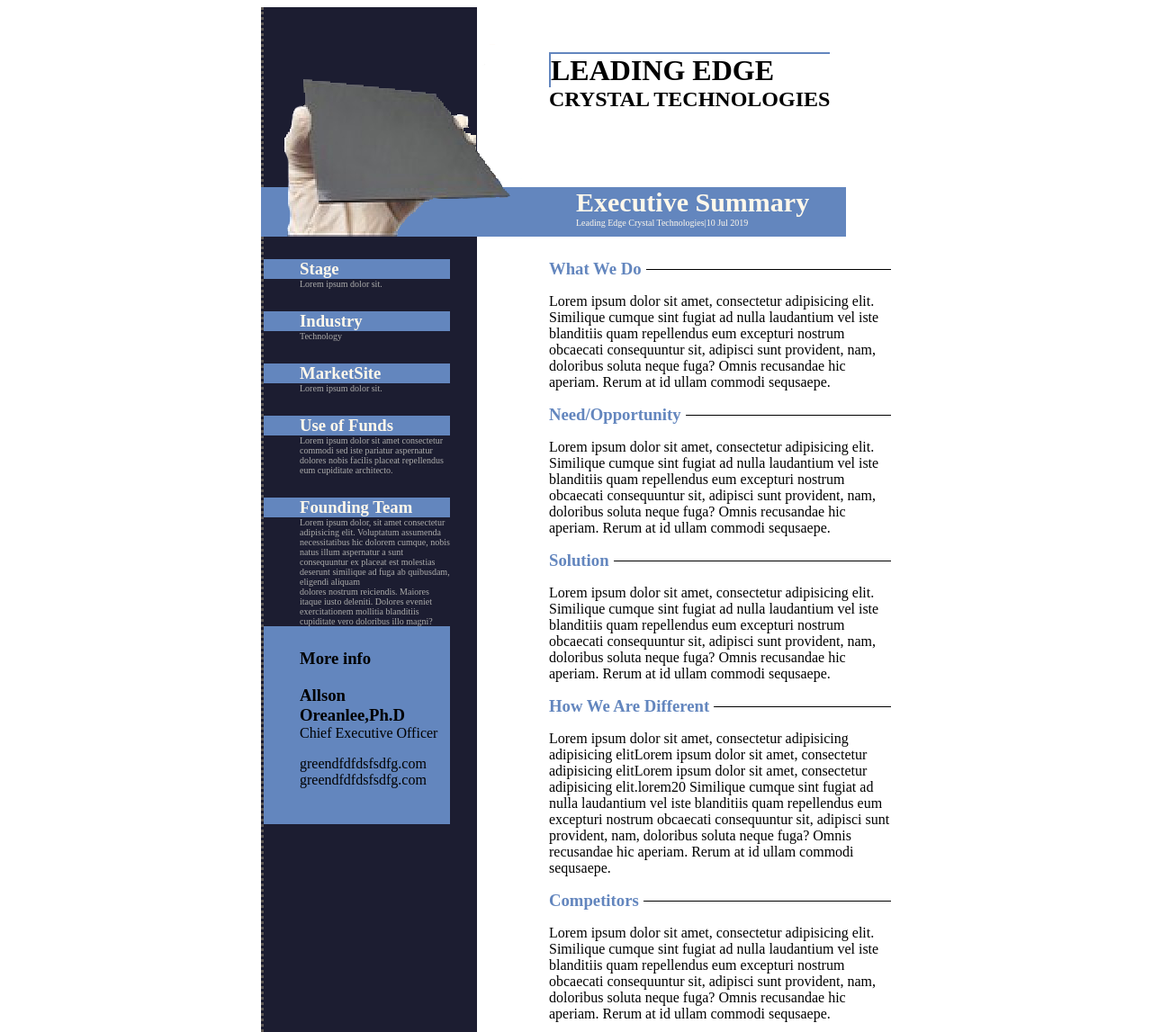
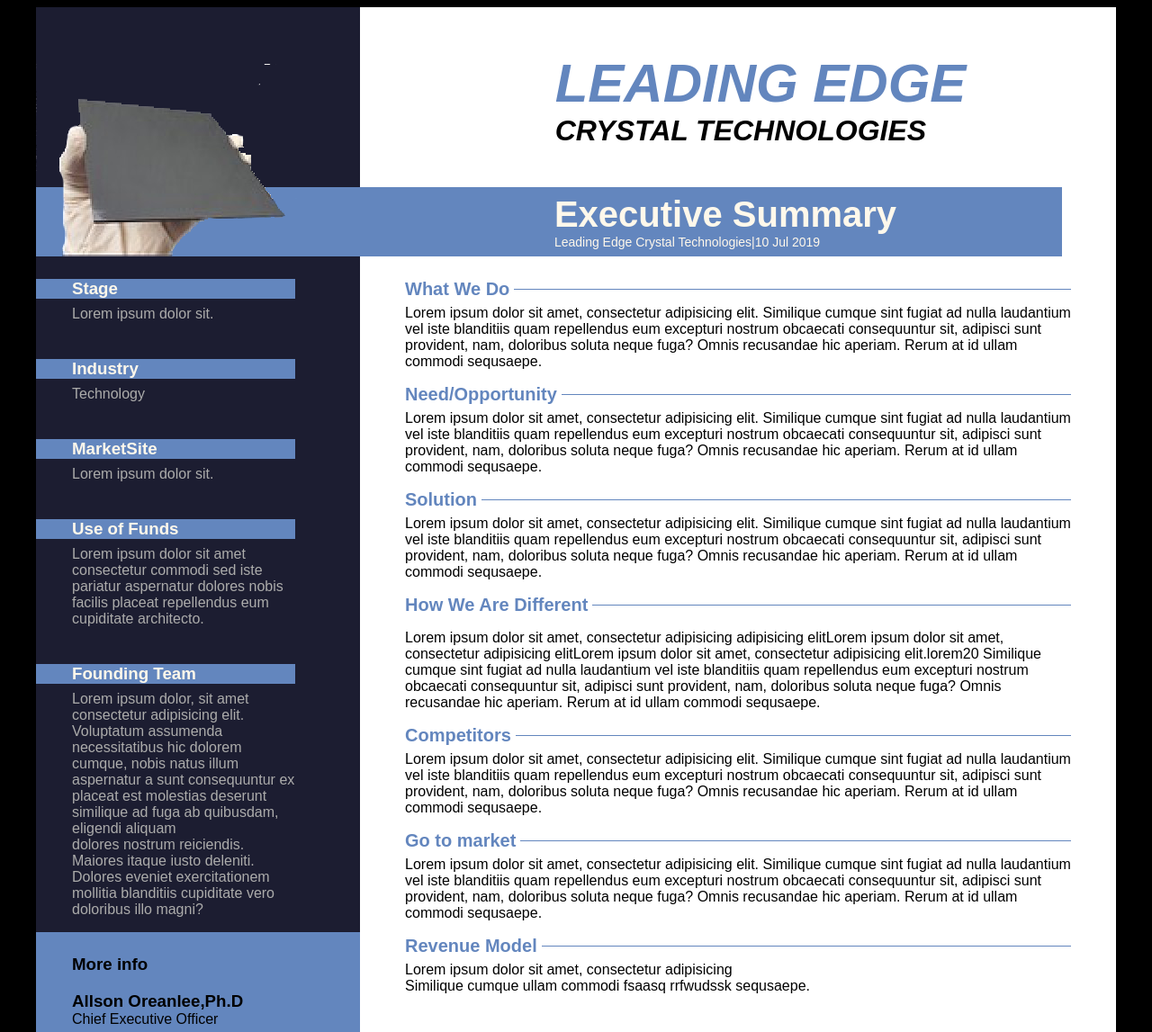
Before and after one commit to ChandanSayed/pdf-template-2, a plain HTML site: page index.html in a window 1280 px wide. Shown: the top 1147 px of the page at 90% size. Drawn offline with Linux system fonts and the light colour scheme.

Commit message:
Ready to generate the pdf

```diff
--- a/index.html
+++ b/index.html
@@ -5,47 +5,48 @@
     <meta name="viewport" content="width=device-width, initial-scale=1.0" />
     <title>Document</title>
   </head>
-  <body>
-    <div style="margin: 0 auto; width: 700px">
-      <div style="display: flex; gap: 80px">
-        <div style="width: 240px; box-sizing: border-box; height: 200px; background-color: #1c1d31; border-left: 3px dotted #5e5955"></div>
-        <div style="padding-top: 50px">
-          <h1 style="margin: 0; border-top: 2px solid #6386be; border-left: 2px solid #6386be">LEADING EDGE</h1>
-          <h2 style="margin: 0">CRYSTAL TECHNOLOGIES</h2>
+  <body style="background-color: black">
+    <div style="margin: 0 auto; max-width: 1200px; width: 100%; background-color: #fff; box-sizing: border-box; font-family: Arial, Helvetica, sans-serif">
+      <div style="display: -webkit-box; display: flex">
+        <div style="width: 30%; box-sizing: border-box; height: 200px; background-color: #1c1d31"></div>
+        <div style="padding-left: 50px; width: max-content; margin: 0 auto; margin-top: 50px">
+          <h1 style="margin: 0; font-style: italic; color: #6386be; font-size: 60px">LEADING EDGE</h1>
+          <h2 style="margin: 0; font-style: italic; font-size: 32px">CRYSTAL TECHNOLOGIES</h2>
         </div>
       </div>
       <div style="position: relative">
-        <div style="background-color: #6386be; width: 650px; height: 55px">
-          <div style="padding-left: 350px; color: #fff8eb">
-            <h2 style="margin: 0; font-size: 30px">Executive Summary</h2>
-            <p style="margin: 0; font-size: 10px">Leading Edge Crystal Technologies|10 Jul 2019</p>
+        <div style="background-color: #6386be; width: 95%; display: -webkit-box; display: flex; padding-top: 8px; padding-bottom: 8px">
+          <div style="width: 30%"></div>
+          <div style="padding-left: 50px; color: #fff8eb; width: max-content; margin: 0 auto; box-sizing: border-box">
+            <h2 style="margin: 0; font-size: 40px">Executive Summary</h2>
+            <p style="margin: 0; font-size: 14px">Leading Edge Crystal Technologies|10 Jul 2019</p>
           </div>
         </div>
         <div style="position: absolute; bottom: 0">
           <img src="Leading-Edge_Hero.png" alt="image" style="vertical-align: middle" />
         </div>
       </div>
-      <div style="display: flex; gap: 80px">
-        <div style="width: 240px; box-sizing: border-box; background-color: #1c1d31; border-left: 3px dotted #5e5955; padding-right: 30px">
-          <div style="padding-top: 25px">
+      <div style="display: -webkit-box; display: flex">
+        <div style="width: 30%; box-sizing: border-box; background-color: #1c1d31">
+          <div style="padding-top: 25px; width: 80%; box-sizing: border-box">
             <h3 style="margin: 0; color: #fff8eb; background-color: #6386be; padding-left: 40px">Stage</h3>
-            <p style="margin: 0; color: #acacab; padding-left: 40px; font-size: 10px">Lorem ipsum dolor sit.</p>
+            <p style="margin: 8px 0 16px; color: #acacab; padding-left: 40px">Lorem ipsum dolor sit.</p>
           </div>
-          <div style="padding-top: 25px">
+          <div style="padding-top: 25px; width: 80%; box-sizing: border-box">
             <h3 style="margin: 0; color: #fff8eb; background-color: #6386be; padding-left: 40px">Industry</h3>
-            <p style="margin: 0; color: #acacab; padding-left: 40px; font-size: 10px">Technology</p>
+            <p style="margin: 8px 0 16px; color: #acacab; padding-left: 40px">Technology</p>
           </div>
-          <div style="padding-top: 25px">
+          <div style="padding-top: 25px; width: 80%; box-sizing: border-box">
             <h3 style="margin: 0; color: #fff8eb; background-color: #6386be; padding-left: 40px">MarketSite</h3>
-            <p style="margin: 0; color: #acacab; padding-left: 40px; font-size: 10px">Lorem ipsum dolor sit.</p>
+            <p style="margin: 8px 0 16px; color: #acacab; padding-left: 40px">Lorem ipsum dolor sit.</p>
           </div>
-          <div style="padding-top: 25px">
+          <div style="padding-top: 25px; width: 80%; box-sizing: border-box">
             <h3 style="margin: 0; color: #fff8eb; background-color: #6386be; padding-left: 40px">Use of Funds</h3>
-            <p style="margin: 0; color: #acacab; padding-left: 40px; font-size: 10px">Lorem ipsum dolor sit amet consectetur commodi sed iste pariatur aspernatur dolores nobis facilis placeat repellendus eum cupiditate architecto.</p>
+            <p style="margin: 8px 0 16px; color: #acacab; padding-left: 40px">Lorem ipsum dolor sit amet consectetur commodi sed iste pariatur aspernatur dolores nobis facilis placeat repellendus eum cupiditate architecto.</p>
           </div>
-          <div style="padding-top: 25px">
+          <div style="padding-top: 25px; width: 80%; box-sizing: border-box">
             <h3 style="margin: 0; color: #fff8eb; background-color: #6386be; padding-left: 40px">Founding Team</h3>
-            <p style="margin: 0; color: #acacab; padding-left: 40px; font-size: 10px">
+            <p style="margin: 8px 0 16px; color: #acacab; padding-left: 40px">
               Lorem ipsum dolor, sit amet consectetur adipisicing elit. Voluptatum assumenda necessitatibus hic dolorem cumque, nobis natus illum aspernatur a sunt consequuntur ex placeat est molestias deserunt similique ad fuga ab quibusdam, eligendi aliquam <br />
               dolores nostrum reiciendis. Maiores itaque iusto deleniti. Dolores eveniet exercitationem mollitia blanditiis cupiditate vero doloribus illo magni?
             </p>
@@ -59,53 +60,53 @@
             <p style="margin: 0">greendfdfdsfsdfg.com</p>
           </div>
         </div>
-        <div style="padding-top: 25px; width: 380px; box-sizing: border-box">
+        <div style="padding-top: 25px; width: 70%; box-sizing: border-box; padding-left: 50px; padding-right: 50px">
           <div>
             <div style="position: relative">
-              <div style="position: absolute; height: 0.5px; top: calc(50% - 0.5px); background-color: black; left: 0; right: 0"></div>
-              <h3 style="margin: 0; color: #6386be; display: inline-block; position: relative; background-color: white; padding-right: 05px">What We Do</h3>
+              <div style="position: absolute; height: 1px; top: calc(50% - 0.5px); background-color: #6386be; left: 0; right: 0"></div>
+              <h3 style="margin: 0; color: #6386be; display: inline-block; position: relative; background-color: white; padding-right: 5px; font-size: 20px">What We Do</h3>
             </div>
-            <p>Lorem ipsum dolor sit amet, consectetur adipisicing elit. Similique cumque sint fugiat ad nulla laudantium vel iste blanditiis quam repellendus eum excepturi nostrum obcaecati consequuntur sit, adipisci sunt provident, nam, doloribus soluta neque fuga? Omnis recusandae hic aperiam. Rerum at id ullam commodi sequsaepe.</p>
+            <p style="margin-top: 6px">Lorem ipsum dolor sit amet, consectetur adipisicing elit. Similique cumque sint fugiat ad nulla laudantium vel iste blanditiis quam repellendus eum excepturi nostrum obcaecati consequuntur sit, adipisci sunt provident, nam, doloribus soluta neque fuga? Omnis recusandae hic aperiam. Rerum at id ullam commodi sequsaepe.</p>
           </div>
           <div>
             <div style="position: relative">
-              <div style="position: absolute; height: 0.5px; top: calc(50% - 0.5px); background-color: black; left: 0; right: 0"></div>
-              <h3 style="margin: 0; color: #6386be; display: inline-block; position: relative; background-color: white; padding-right: 05px">Need/Opportunity</h3>
+              <div style="position: absolute; height: 1px; top: calc(50% - 0.5px); background-color: #6386be; left: 0; right: 0"></div>
+              <h3 style="margin: 0; color: #6386be; display: inline-block; position: relative; background-color: white; padding-right: 5px; font-size: 20px">Need/Opportunity</h3>
             </div>
-            <p>Lorem ipsum dolor sit amet, consectetur adipisicing elit. Similique cumque sint fugiat ad nulla laudantium vel iste blanditiis quam repellendus eum excepturi nostrum obcaecati consequuntur sit, adipisci sunt provident, nam, doloribus soluta neque fuga? Omnis recusandae hic aperiam. Rerum at id ullam commodi sequsaepe.</p>
+            <p style="margin-top: 6px">Lorem ipsum dolor sit amet, consectetur adipisicing elit. Similique cumque sint fugiat ad nulla laudantium vel iste blanditiis quam repellendus eum excepturi nostrum obcaecati consequuntur sit, adipisci sunt provident, nam, doloribus soluta neque fuga? Omnis recusandae hic aperiam. Rerum at id ullam commodi sequsaepe.</p>
           </div>
           <div>
             <div style="position: relative">
-              <div style="position: absolute; height: 0.5px; top: calc(50% - 0.5px); background-color: black; left: 0; right: 0"></div>
-              <h3 style="margin: 0; color: #6386be; display: inline-block; position: relative; background-color: white; padding-right: 05px">Solution</h3>
+              <div style="position: absolute; height: 1px; top: calc(50% - 0.5px); background-color: #6386be; left: 0; right: 0"></div>
+              <h3 style="margin: 0; color: #6386be; display: inline-block; position: relative; background-color: white; padding-right: 5px; font-size: 20px">Solution</h3>
             </div>
-            <p>Lorem ipsum dolor sit amet, consectetur adipisicing elit. Similique cumque sint fugiat ad nulla laudantium vel iste blanditiis quam repellendus eum excepturi nostrum obcaecati consequuntur sit, adipisci sunt provident, nam, doloribus soluta neque fuga? Omnis recusandae hic aperiam. Rerum at id ullam commodi sequsaepe.</p>
+            <p style="margin-top: 6px">Lorem ipsum dolor sit amet, consectetur adipisicing elit. Similique cumque sint fugiat ad nulla laudantium vel iste blanditiis quam repellendus eum excepturi nostrum obcaecati consequuntur sit, adipisci sunt provident, nam, doloribus soluta neque fuga? Omnis recusandae hic aperiam. Rerum at id ullam commodi sequsaepe.</p>
           </div>
           <div style="position: relative">
-            <div style="position: absolute; height: 0.5px; top: calc(50% - 0.5px); background-color: black; left: 0; right: 0"></div>
-            <h3 style="margin: 0; color: #6386be; display: inline-block; position: relative; background-color: white; padding-right: 05px">How We Are Different</h3>
+            <div style="position: absolute; height: 1px; top: calc(50% - 0.5px); background-color: #6386be; left: 0; right: 0"></div>
+            <h3 style="margin: 0; color: #6386be; display: inline-block; position: relative; background-color: white; padding-right: 5px; font-size: 20px">How We Are Different</h3>
           </div>
           <p>Lorem ipsum dolor sit amet, consectetur adipisicing adipisicing elitLorem ipsum dolor sit amet, consectetur adipisicing elitLorem ipsum dolor sit amet, consectetur adipisicing elit.lorem20 Similique cumque sint fugiat ad nulla laudantium vel iste blanditiis quam repellendus eum excepturi nostrum obcaecati consequuntur sit, adipisci sunt provident, nam, doloribus soluta neque fuga? Omnis recusandae hic aperiam. Rerum at id ullam commodi sequsaepe.</p>
           <div>
             <div style="position: relative">
-              <div style="position: absolute; height: 0.5px; top: calc(50% - 0.5px); background-color: black; left: 0; right: 0"></div>
-              <h3 style="margin: 0; color: #6386be; display: inline-block; position: relative; background-color: white; padding-right: 05px">Competitors</h3>
+              <div style="position: absolute; height: 1px; top: calc(50% - 0.5px); background-color: #6386be; left: 0; right: 0"></div>
+              <h3 style="margin: 0; color: #6386be; display: inline-block; position: relative; background-color: white; padding-right: 5px; font-size: 20px">Competitors</h3>
             </div>
-            <p>Lorem ipsum dolor sit amet, consectetur adipisicing elit. Similique cumque sint fugiat ad nulla laudantium vel iste blanditiis quam repellendus eum excepturi nostrum obcaecati consequuntur sit, adipisci sunt provident, nam, doloribus soluta neque fuga? Omnis recusandae hic aperiam. Rerum at id ullam commodi sequsaepe.</p>
+            <p style="margin-top: 6px">Lorem ipsum dolor sit amet, consectetur adipisicing elit. Similique cumque sint fugiat ad nulla laudantium vel iste blanditiis quam repellendus eum excepturi nostrum obcaecati consequuntur sit, adipisci sunt provident, nam, doloribus soluta neque fuga? Omnis recusandae hic aperiam. Rerum at id ullam commodi sequsaepe.</p>
           </div>
           <div>
             <div style="position: relative">
-              <div style="position: absolute; height: 0.5px; top: calc(50% - 0.5px); background-color: black; left: 0; right: 0"></div>
-              <h3 style="margin: 0; color: #6386be; display: inline-block; position: relative; background-color: white; padding-right: 05px">Go to market</h3>
+              <div style="position: absolute; height: 1px; top: calc(50% - 0.5px); background-color: #6386be; left: 0; right: 0"></div>
+              <h3 style="margin: 0; color: #6386be; display: inline-block; position: relative; background-color: white; padding-right: 5px; font-size: 20px">Go to market</h3>
             </div>
-            <p>Lorem ipsum dolor sit amet, consectetur adipisicing elit. Similique cumque sint fugiat ad nulla laudantium vel iste blanditiis quam repellendus eum excepturi nostrum obcaecati consequuntur sit, adipisci sunt provident, nam, doloribus soluta neque fuga? Omnis recusandae hic aperiam. Rerum at id ullam commodi sequsaepe.</p>
+            <p style="margin-top: 6px">Lorem ipsum dolor sit amet, consectetur adipisicing elit. Similique cumque sint fugiat ad nulla laudantium vel iste blanditiis quam repellendus eum excepturi nostrum obcaecati consequuntur sit, adipisci sunt provident, nam, doloribus soluta neque fuga? Omnis recusandae hic aperiam. Rerum at id ullam commodi sequsaepe.</p>
           </div>
           <div>
             <div style="position: relative">
-              <div style="position: absolute; height: 0.5px; top: calc(50% - 0.5px); background-color: black; left: 0; right: 0"></div>
-              <h3 style="margin: 0; color: #6386be; display: inline-block; position: relative; background-color: white; padding-right: 05px">Revenue Model</h3>
+              <div style="position: absolute; height: 1px; top: calc(50% - 0.5px); background-color: #6386be; left: 0; right: 0"></div>
+              <h3 style="margin: 0; color: #6386be; display: inline-block; position: relative; background-color: white; padding-right: 5px; font-size: 20px">Revenue Model</h3>
             </div>
-            <p>
+            <p style="margin-top: 6px">
               Lorem ipsum dolor sit amet, consectetur adipisicing<br />
               Similique cumque ullam commodi fsaasq rrfwudssk sequsaepe.
             </p>
```
